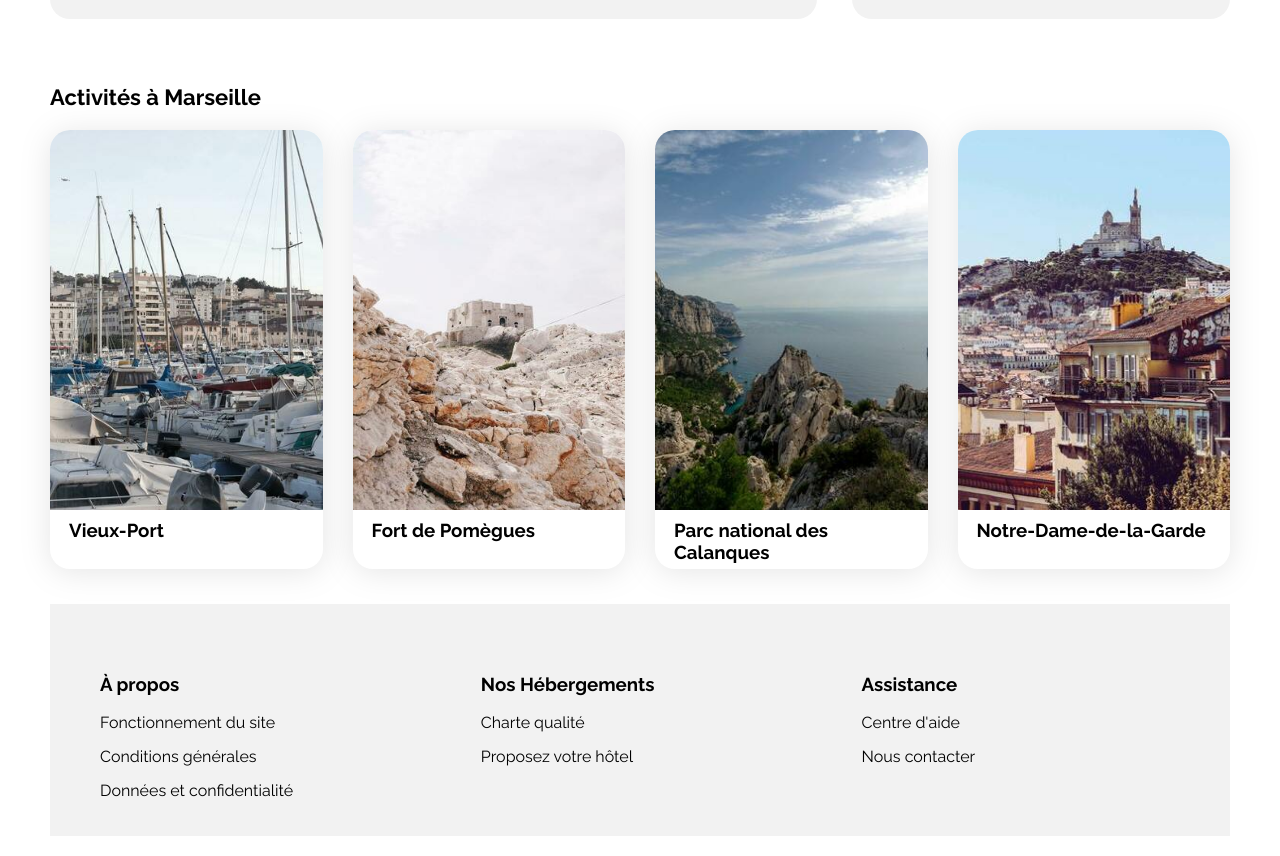
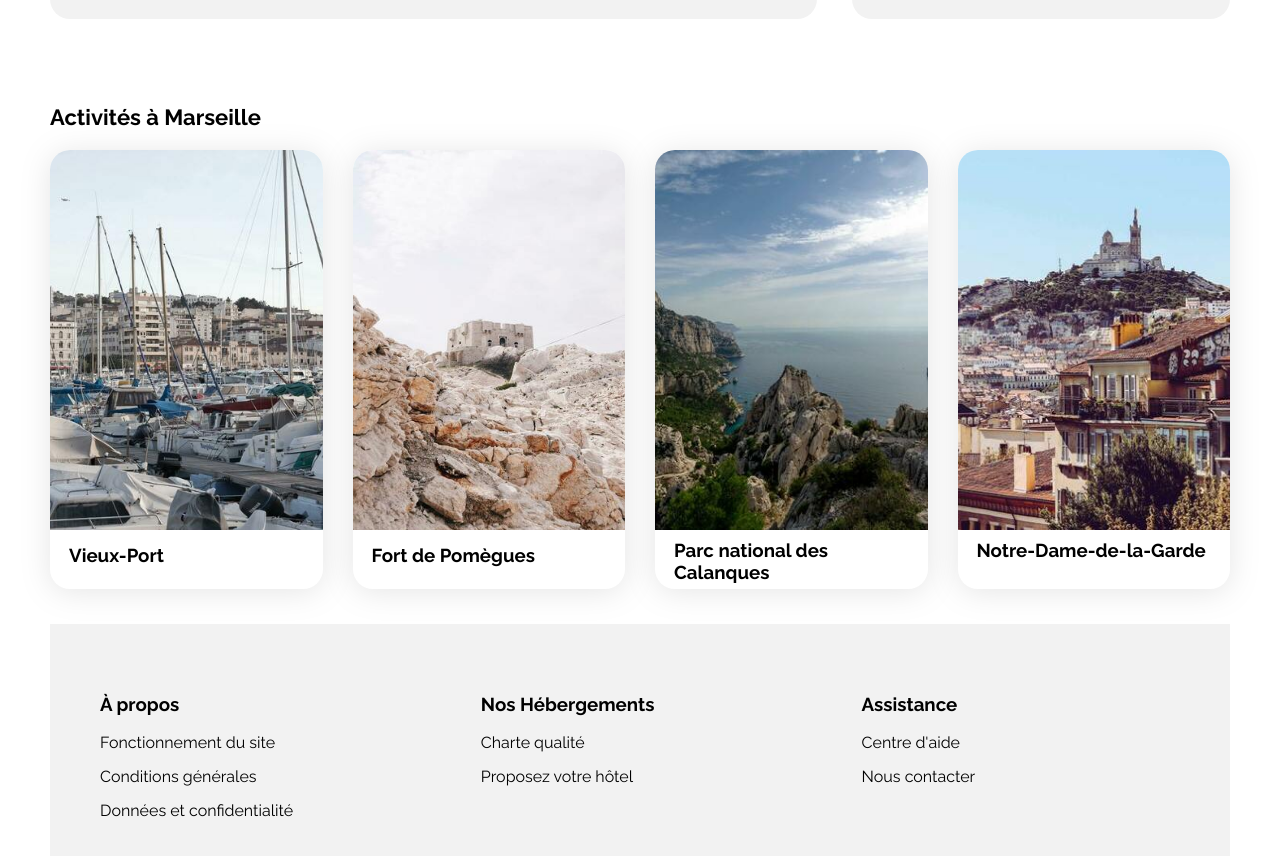
Before and after one commit to ChristopherChalfit/Projet2-OC, a plain HTML site: page index.html in a window 1280 px wide. Shown: the part 1101-1957 px from the top of the page. Drawn offline with Linux system fonts and the light colour scheme.

Commit message:
Modification section Activity

```diff
--- a/css/style.css
+++ b/css/style.css
@@ -402,7 +402,8 @@ header {
 /*****Activité *****/
 .activite {
     margin: 65px 0 35px 0;
-
+    display: flex;
+    flex-direction: column;
 }
 
 .activite .section-titre {
@@ -439,18 +440,29 @@ header {
     border-image-width: auto;
 }
 
-.activite-cards .card-content {
-    display: flex;
-    flex-direction: column;
-    justify-content: center;
-    align-items: stretch;
+.activite-cards .card-small {
+    flex-grow: 1;
     margin-left: 19px;
+    margin-top: 10px;
+    margin-right: 19px;
+}
+
+.activite-cards .card-large {
+    flex-grow: 2;
+    margin-left: 19px;
+    margin-top: 5px;
     margin-right: 19px;
 
 }
-.activite-cards .card-title{
-    margin-top: 5px;
+
+.activite-cards .card-content {
+    display: flex;
+    justify-content: space-around;
+    flex-flow: row wrap;
+    align-items: stretch;
+
 }
+
 /******** Section bas de page *******/
 .footer-section {
     display: flex;
@@ -565,15 +577,10 @@ header {
 
     .activite-cards .card-title {
         font-size: 16px;
-        margin: 0px;
-        padding: 20px 19px;
-        padding-right: 0;
-        text-align: initial;
     }
 
     .activite-cards img {
         height: 200px;
-
     }
 
 }
@@ -845,7 +852,7 @@ header {
         width: 100%;
         height: 100%;
         max-height: 200px;
-        min-height:200px;
+        min-height: 200px;
     }
 
     .activite-cards img {
--- a/index.html
+++ b/index.html
@@ -302,9 +302,9 @@
 
                             <img src="images/activites/reno-laithienne.jpg" alt="port avec de nombreux bateaux">
                             <div class="card-content">
-                                <div class="card-txt">
-                                    <h3 class="card-title">Vieux-Port</h3>
-                                </div>
+
+                                    <h3 class="card-title card-small">Vieux-Port</h3>
+
                             </div>
 
                         </article>
@@ -314,9 +314,9 @@
 
                             <img src="images/activites/paul-hermann.jpg" alt="château sur une falaise">
                             <div class="card-content">
-                                <div class="card-txt">
-                                    <h3 class="card-title">Fort de Pomègues</h3>
-                                </div>
+
+                                    <h3 class="card-title card-small">Fort de Pomègues</h3>
+
                             </div>
 
                         </article>
@@ -327,9 +327,9 @@
                         <img src="images/activites/kilyan-sockalingum.jpg"
                             alt="plusieurs falaise avec une mer en arrière plan">
                         <div class="card-content">
-                            <div class="card-txt">
-                                <h3 class="card-title">Parc national des Calanques</h3>
-                            </div>
+
+                                <h3 class="card-title card-large">Parc national des Calanques</h3>
+
                         </div>
 
                     </article></a>
@@ -339,9 +339,9 @@
                             <img src="images/activites/florian-wehde.jpg"
                                 alt="plan avec de nombreuse toiture et une cathédrale en arrière plan">
                             <div class="card-content">
-                                <div class="card-txt">
-                                    <h3 class="card-title">Notre-Dame-de-la-Garde</h3>
-                                </div>
+
+                                    <h3 class="card-title card-large">Notre-Dame-de-la-Garde</h3>
+
                             </div>
 
                         </article>
```
